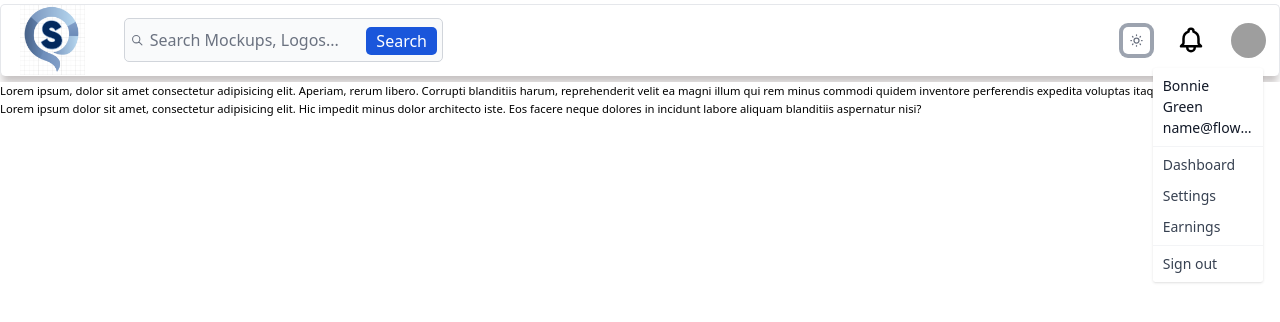
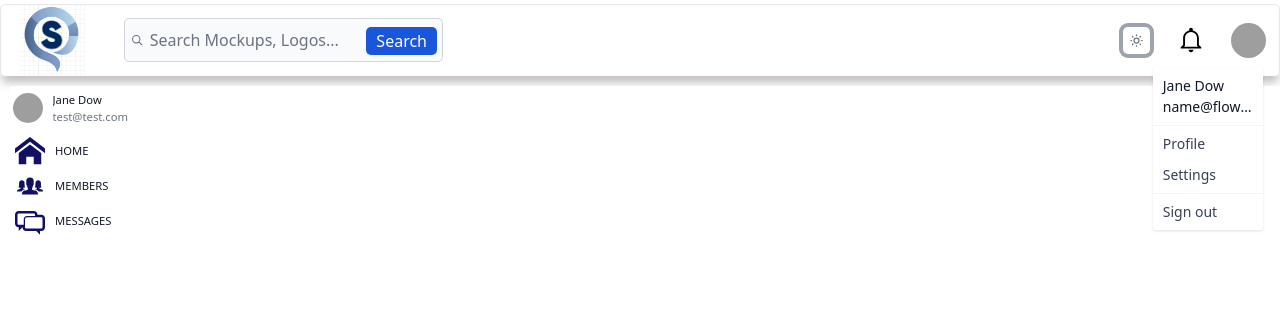
Before and after one commit to M-Edgar-M/sic, a React (Create React App) app in the folder sic-frontend/: page / in a window 1280 px wide. Both pictures are taken after a click on the picture 1248 px from the left and 40 px from the top of the page. Shown: the top 322 px of the page. Built offline with nearby package versions, Linux system fonts and the light colour scheme; grey boxes are pictures that could not be loaded.

Commit message:
Add UserHomeBar, aslo small features

```diff
--- a/sic-frontend/package.json
+++ b/sic-frontend/package.json
@@ -21,6 +21,7 @@
     "react": "^18.2.0",
     "react-dom": "^18.2.0",
     "react-error-boundary": "^3.1.4",
+    "react-icons": "^4.7.1",
     "react-router-dom": "^6.4.5",
     "react-scripts": "5.0.1",
     "typescript": "^4.4.2",
--- a/sic-frontend/src/App.tsx
+++ b/sic-frontend/src/App.tsx
@@ -3,6 +3,7 @@ import { useUserSetingsStore } from "./store/settings-store";
 import { UserSettingsModel } from "./models/StoreModels";
 import { themeSwitcher } from "./utilities/themeSwitcher";
 import Layout from "./components/Layout";
+import UserHomeBar from "./components/UserHomeBar";
 
 function App() {
   const dark = useUserSetingsStore((state: UserSettingsModel) => state.dark);
@@ -11,18 +12,8 @@ function App() {
   }, [dark]);
   return (
     <Layout>
-      <div className="bg-white dark:bg-gray-800 h-full w-full">
-        <div className="text-lg">
-          Lorem ipsum, dolor sit amet consectetur adipisicing elit. Aperiam,
-          rerum libero. Corrupti blanditiis harum, reprehenderit velit ea magni
-          illum qui rem minus commodi quidem inventore perferendis expedita
-          voluptas itaque dignissimos.
-        </div>
-        <div className="text-lg">
-          Lorem ipsum dolor sit amet, consectetur adipisicing elit. Hic impedit
-          minus dolor architecto iste. Eos facere neque dolores in incidunt
-          labore aliquam blanditiis aspernatur nisi?
-        </div>
+      <div className="bg-white dark:bg-gray-800 h-full w-full m-4">
+          <UserHomeBar />
       </div>
     </Layout>
   );
--- a/sic-frontend/src/components/404/index.tsx
+++ b/sic-frontend/src/components/404/index.tsx
@@ -2,12 +2,12 @@ import { Link } from "react-router-dom";
 
 function PageNotFound() {
     return (
-        <section className="bg-white dark:bg-gray-900">
+        <section className="bg-white dark:bg-gray-900 w-full h-[100vh]">
     <div className="py-8 px-4 mx-auto max-w-screen-xl lg:py-16 lg:px-6">
         <div className="mx-auto max-w-screen-sm text-center">
-            <h1 className="mb-4 text-8xl tracking-tight font-extrabold lg:text-9xl text-primary-600 dark:text-primary-500">404</h1>
+            <h1 className="mb-4 text-8xl tracking-tight font-extrabold lg:text-9xl text-primary-600 dark:text-white">404</h1>
             <p className="mb-4 text-4xl tracking-tight font-bold text-gray-900 md:text-4xl dark:text-white">Something's missing.</p>
-            <p className="mb-4 text-2xl font-light text-gray-500 dark:text-gray-400">Sorry, we can't find that page. You'll find lots to explore on the home page. </p>
+            <p className="mb-4 text-2xl font-light text-gray-500 dark:text-white">Sorry, we can't find that page. You'll find lots to explore on the home page. </p>
             <Link to="/" className="inline-flex text-white bg-primary hover:bg-primary-darker focus:ring-4 focus:outline-none focus:ring-primary-300 font-medium rounded-lg text-xl px-5 py-2.5 text-center dark:focus:ring-primary-900 my-4">Back to Homepage</Link>
         </div>
     </div>
--- a/sic-frontend/src/components/Navbar/index.tsx
+++ b/sic-frontend/src/components/Navbar/index.tsx
@@ -2,6 +2,8 @@ import SearchBar from "../Searchbar";
 import ThemeSwitcher from "../ThemeSwitcher";
 import Logo from "../../img/new-logo.png";
 import User from "../User/User";
+import { IoMdNotificationsOutline } from "react-icons/io";
+import { Link } from "react-router-dom";
 function Navbar() {
   return (
     <div className="flex w-full h-[9vh] justify-between items-center bg-white border-t border-l border-r dark:border-b-2 rounded-lg mt-1.5 mb-2.5 shadow-bottom-grey dark:shadow-bottom-white">
@@ -15,22 +17,9 @@ function Navbar() {
         <span>
           <ThemeSwitcher />
         </span>
-        <span className="w-[3rem] h-[3rem]">
-          <svg
-            className="w-full h-full"
-            fill="none"
-            stroke="currentColor"
-            viewBox="0 0 24 24"
-            xmlns="http://www.w3.org/2000/svg"
-          >
-            <path
-              strokeLinecap="round"
-              strokeLinejoin="round"
-              strokeWidth="2"
-              d="M15 17h5l-1.405-1.405A2.032 2.032 0 0118 14.158V11a6.002 6.002 0 00-4-5.659V5a2 2 0 10-4 0v.341C7.67 6.165 6 8.388 6 11v3.159c0 .538-.214 1.055-.595 1.436L4 17h5m6 0v1a3 3 0 11-6 0v-1m6 0H9"
-            ></path>
-          </svg>
-        </span>
+        <Link className="w-[3rem] h-[3rem]" to="/notifications">
+          <IoMdNotificationsOutline className="w-full h-full dark:fill-midnight" />
+        </Link>
         <div className="relative">
           <User />
         </div>
--- a/sic-frontend/src/components/User/User.tsx
+++ b/sic-frontend/src/components/User/User.tsx
@@ -4,7 +4,7 @@ import clsx from "clsx";
 import { useRef, useState } from "react";
 import { Link } from "react-router-dom";
 import useOnClickOutside from "../../hooks/useOnClickOutSide";
-import Avatar from "../../img/avatar.jpg";
+import profilePicture from "../../img/docs/profile-picture.jpg"
 
 function User() {
   const [showSubMenu, setShowSubMenu] = useState(false);
@@ -22,7 +22,7 @@ function User() {
         id="avatarButton"
         onClick={() => setShowSubMenu(!showSubMenu)}
         className="w-14 h-14 rounded-full cursor-pointer"
-        src={Avatar}
+        src={profilePicture}
         alt="User dropdown"
         ref={ref}
       />
@@ -43,7 +43,7 @@ function User() {
         )}
       >
         <div className="py-3 px-4 text-[1.4rem] text-gray-900 dark:text-white">
-          <div>Bonnie Green</div>
+          <div>Jane Dow</div>
           <div className="font-medium truncate">name@flowbite.com</div>
         </div>
         <ul
@@ -51,12 +51,12 @@ function User() {
           aria-labelledby="avatarButton"
         >
           <li>
-            <a
-              href="#"
+            <Link
+              to="/profile"
               className="block py-2 px-4 hover:bg-gray-100 dark:hover:bg-gray-600 dark:hover:text-white"
             >
-              Dashboard
-            </a>
+              Profile
+            </Link>
           </li>
           <li>
             <a
@@ -64,14 +64,6 @@ function User() {
               className="block py-2 px-4 hover:bg-gray-100 dark:hover:bg-gray-600 dark:hover:text-white"
             >
               Settings
-            </a>
-          </li>
-          <li>
-            <a
-              href="#"
-              className="block py-2 px-4 hover:bg-gray-100 dark:hover:bg-gray-600 dark:hover:text-white"
-            >
-              Earnings
             </a>
           </li>
         </ul>
--- /dev/null
+++ b/sic-frontend/src/components/UserHomeBar/index.tsx
@@ -0,0 +1,54 @@
+import React from "react";
+import profilePicture from "../../img/docs/profile-picture.jpg";
+import { ImHome } from 'react-icons/im'
+import { IoIosPeople } from 'react-icons/io'
+import { TiMessages } from 'react-icons/ti'
+import { Link } from "react-router-dom";
+
+export default function UserHomeBar() {
+  return (
+    <section>
+      <div className="flex items-center space-x-4 m-1">
+        <div className="flex-shrink-0">
+          <img
+            className="w-12 h-12 rounded-full"
+            src={profilePicture}
+            alt="Profile"
+          />
+        </div>
+        <div className="flex-1 m-2">
+          <p className="text-lg font-medium text-gray-900 truncate dark:text-white">
+            Jane Dow
+          </p>
+          <p className="text-lg text-gray-500 truncate dark:text-white">
+            test@test.com
+          </p>
+        </div>
+      </div>
+      <Link className="flex items-center space-x-4 m-2" to="/">
+        <div className="">
+            <ImHome className="h-12 w-12 fill-midnight dark:fill-white"/>
+        </div>
+        <div className="">
+        <p className="text-lg font-medium text-gray-900 truncate dark:text-white">HOME</p>
+        </div>
+      </Link>
+      <Link className="flex items-center space-x-4 m-2" to="/members">
+        <div className="">
+            <IoIosPeople className="h-12 w-12 fill-midnight dark:fill-white"/>
+        </div>
+        <div className="">
+        <p className="text-lg font-medium text-gray-900 truncate dark:text-white">MEMBERS</p>
+        </div>
+      </Link>
+      <Link className="flex items-center space-x-4 m-2" to="/messages">
+        <div className="">
+            <TiMessages className="h-12 w-12 fill-midnight dark:fill-white"/>
+        </div>
+        <div className="">
+        <p className="text-lg font-medium text-gray-900 truncate dark:text-white">MESSAGES</p>
+        </div>
+      </Link>
+    </section>
+  );
+}
```
Also changed, not shown: 2 other files (tests, documents, lock files or other folders).
